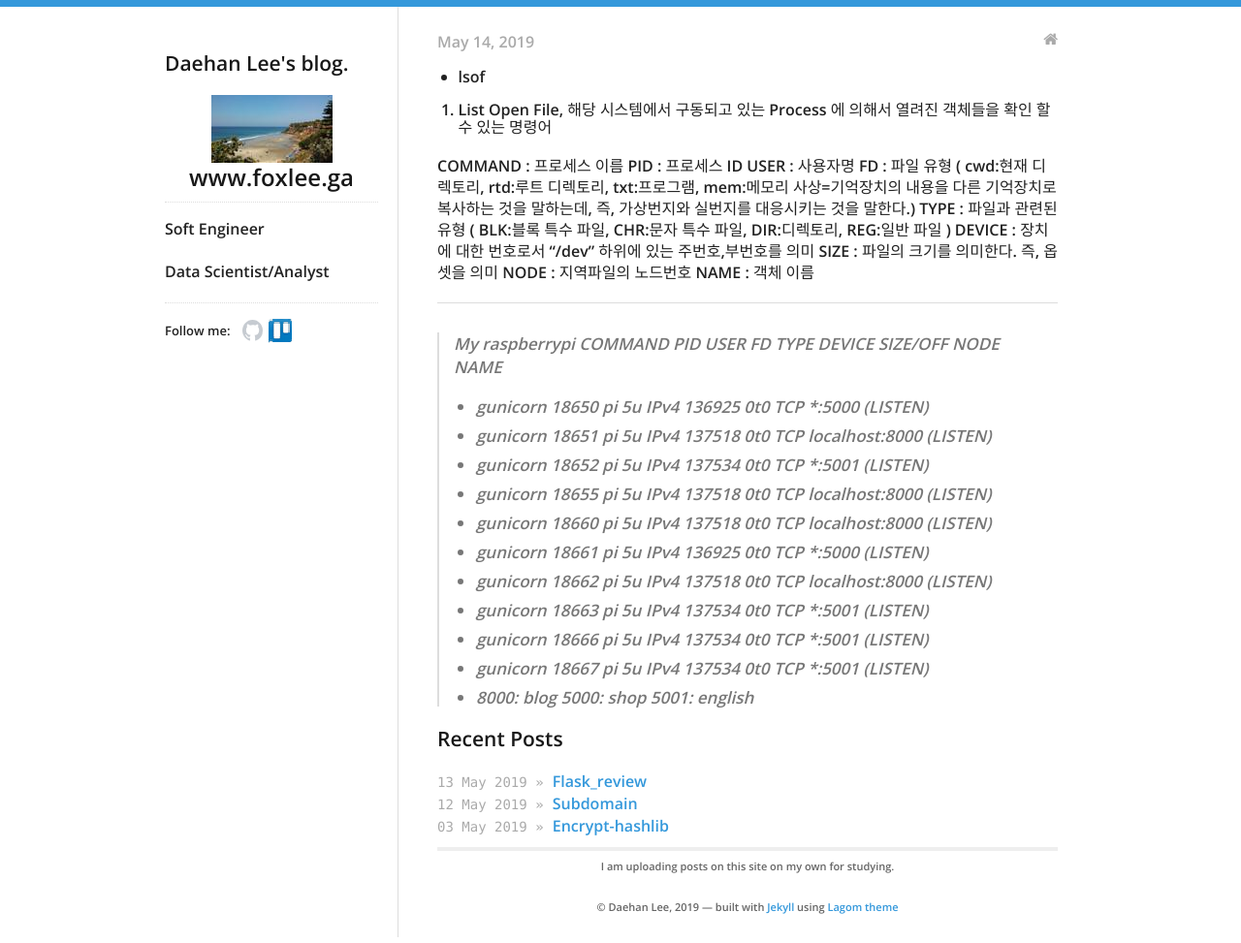
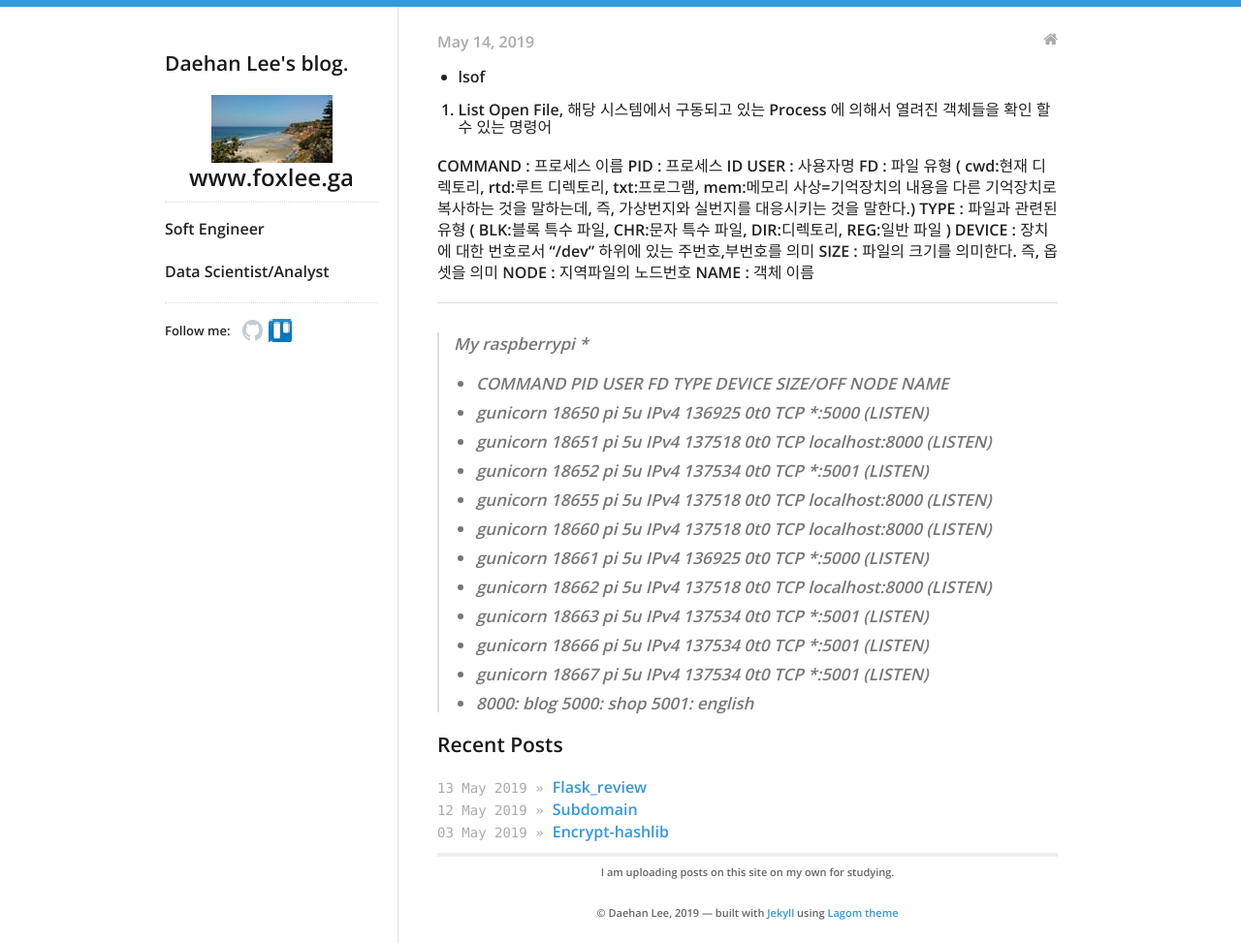
Before and after one commit to daehan0226/Study, a Jekyll site: the page built from _posts/2019-05-14-Linux(1)_lsof.md, in a window 1280 px wide. Shown: the whole page at 97% size. Built offline with Jekyll 4.4.1, drawn with Linux system fonts in a browser that asks for light colours.

Commit message:
Update 2019-05-14-Linux(1)_lsof.md

```diff
--- a/_posts/2019-05-14-Linux(1)_lsof.md
+++ b/_posts/2019-05-14-Linux(1)_lsof.md
@@ -20,7 +20,8 @@ NAME : 객체 이름
 
 ---
 > My raspberrypi
- COMMAND    PID USER   FD   TYPE DEVICE SIZE/OFF NODE NAME
+*
+ - COMMAND    PID USER   FD   TYPE DEVICE SIZE/OFF NODE NAME
  - gunicorn 18650   pi    5u  IPv4 136925      0t0  TCP *:5000 (LISTEN)
  - gunicorn 18651   pi    5u  IPv4 137518      0t0  TCP localhost:8000 (LISTEN)
  - gunicorn 18652   pi    5u  IPv4 137534      0t0  TCP *:5001 (LISTEN)
```
